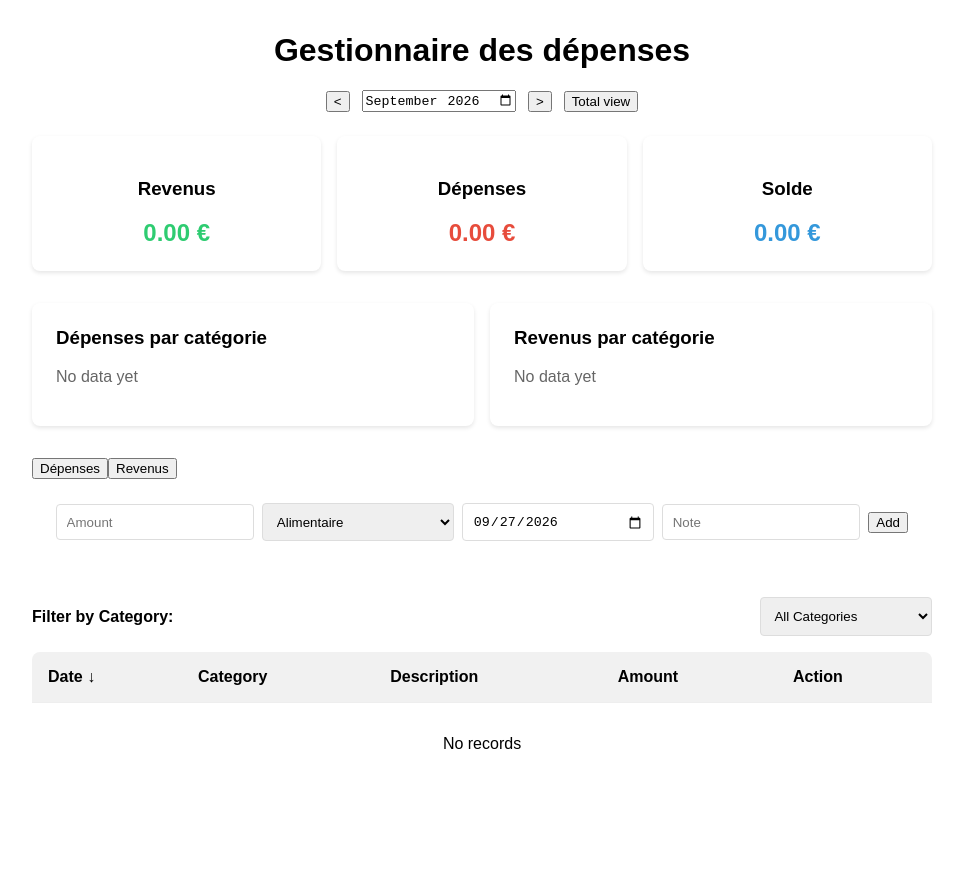
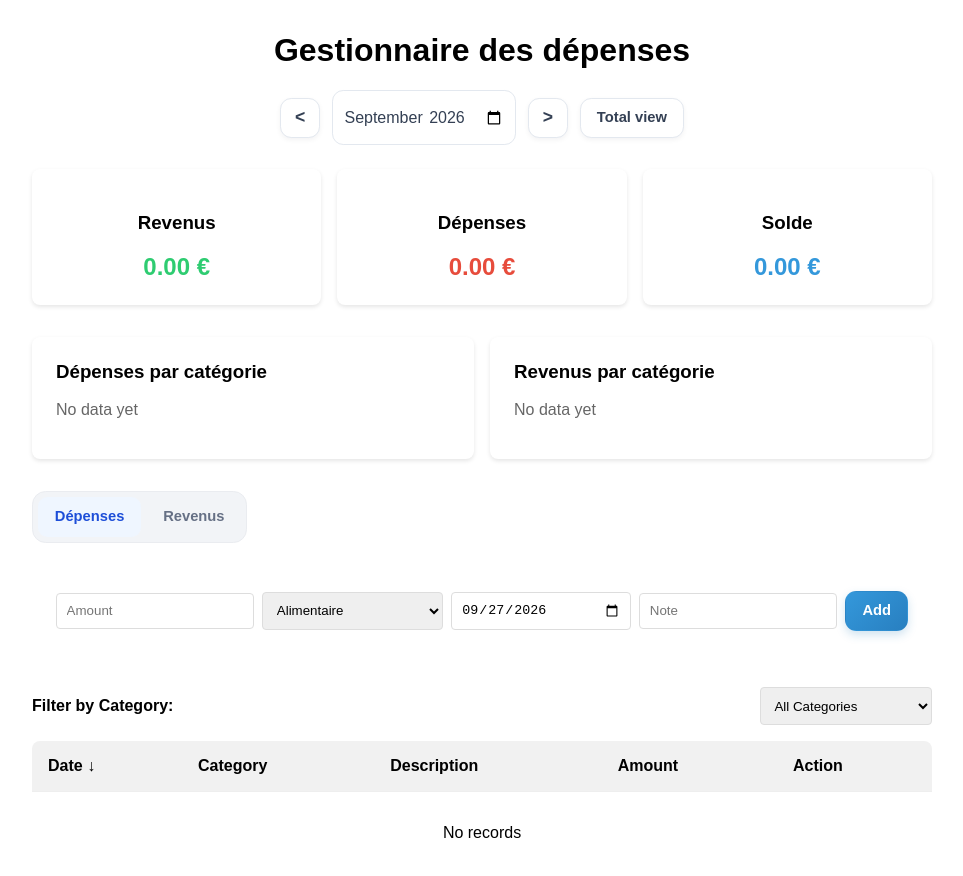
Before and after one commit to BlueDax/projects, a React (Create React App) app in the folder tracker-finance/: page / in a window 1280 px wide. Shown: the top 876 px of the page, without its empty margins (158-1121 px from the left). Before the commit the page ends 817 px from the top, so only its background shows below. Built offline with nearby package versions, Linux system fonts and the light colour scheme.

Commit message:
Add CSS styles

```diff
--- a/tracker-finance/src/index.css
+++ b/tracker-finance/src/index.css
@@ -1,12 +1,152 @@
 body {
   margin: 0;
-  font-family: -apple-system, BlinkMacSystemFont, 'Segoe UI', 'Roboto', 'Oxygen',
+  font-family: 'Noto Sans', -apple-system, BlinkMacSystemFont, 'Segoe UI', 'Roboto', 'Oxygen',
     'Ubuntu', 'Cantarell', 'Fira Sans', 'Droid Sans', 'Helvetica Neue',
     sans-serif;
   -webkit-font-smoothing: antialiased;
   -moz-osx-font-smoothing: grayscale;
 }
 
+.button {
+  display: inline-flex;
+  align-items: center;
+  justify-content: center;
+  gap: 0.4rem;
+  min-height: 2.5rem;
+  padding: 0.6rem 1rem;
+  border: 1px solid transparent;
+  border-radius: 0.7rem;
+  font: inherit;
+  font-size: 0.92rem;
+  font-weight: 600;
+  line-height: 1.2;
+  cursor: pointer;
+  transition:
+    background-color 160ms ease,
+    border-color 160ms ease,
+    box-shadow 160ms ease,
+    color 160ms ease,
+    transform 160ms ease;
+}
+
+.button:hover {
+  transform: translateY(-1px);
+}
+
+.button:active {
+  transform: translateY(0);
+}
+
+.button:focus-visible {
+  outline: 3px solid rgba(52, 152, 219, 0.35);
+  outline-offset: 2px;
+}
+
+.button--primary {
+  color: #fff;
+  background: linear-gradient(135deg, #3498db, #287fc0);
+  box-shadow: 0 4px 10px rgba(41, 128, 185, 0.22);
+}
+
+.button--primary:hover {
+  background: linear-gradient(135deg, #2980b9, #216da5);
+  box-shadow: 0 6px 14px rgba(41, 128, 185, 0.3);
+}
+
+.button--icon,
+.button--period {
+  color: #344054;
+  background: #fff;
+  border-color: #e3e8ef;
+  box-shadow: 0 2px 5px rgba(16, 24, 40, 0.05);
+}
+
+.button--icon {
+  width: 2.5rem;
+  padding: 0;
+  font-size: 1.1rem;
+}
+
+.button--icon:hover,
+.button--period:hover {
+  background: #f5f8fc;
+  border-color: #cbd5e1;
+}
+
+.button--period[aria-pressed="true"] {
+  color: #1d4ed8;
+  background: #eff6ff;
+  border-color: #bfdbfe;
+}
+
+.button--tab {
+  color: #667085;
+  background: transparent;
+  border-color: transparent;
+  border-radius: 0.6rem;
+}
+
+.button--tab:hover {
+  color: #344054;
+  background: #f2f4f7;
+}
+
+.button--tab.is-active {
+  color: #1d4ed8;
+  background: #eff6ff;
+}
+
+.button--danger {
+  min-height: 2.1rem;
+  padding: 0.4rem 0.75rem;
+  color: #b42318;
+  background: #fff5f4;
+  border-color: #fee4e2;
+  font-size: 0.85rem;
+}
+
+.button--danger:hover {
+  color: #fff;
+  background: #d92d20;
+  border-color: #d92d20;
+}
+
+.periodControls input[type="month"] {
+  min-height: 2.5rem;
+  padding: 0.4rem 0.65rem;
+  color: #344054;
+  background: #fff;
+  border: 1px solid #e3e8ef;
+  border-radius: 0.7rem;
+  font: inherit;
+}
+
+.periodControls input[type="month"]:focus-visible {
+  outline: 3px solid rgba(52, 152, 219, 0.25);
+  border-color: #3498db;
+}
+
+.tabs {
+  display: inline-flex;
+  gap: 0.3rem;
+  margin-bottom: 1.5rem;
+  padding: 0.3rem;
+  background: #f2f4f7;
+  border: 1px solid #eaecf0;
+  border-radius: 0.85rem;
+}
+
+@media (prefers-reduced-motion: reduce) {
+  .button {
+    transition: none;
+  }
+
+  .button:hover,
+  .button:active {
+    transform: none;
+  }
+}
+
 code {
   font-family: source-code-pro, Menlo, Monaco, Consolas, 'Courier New',
     monospace;
```
